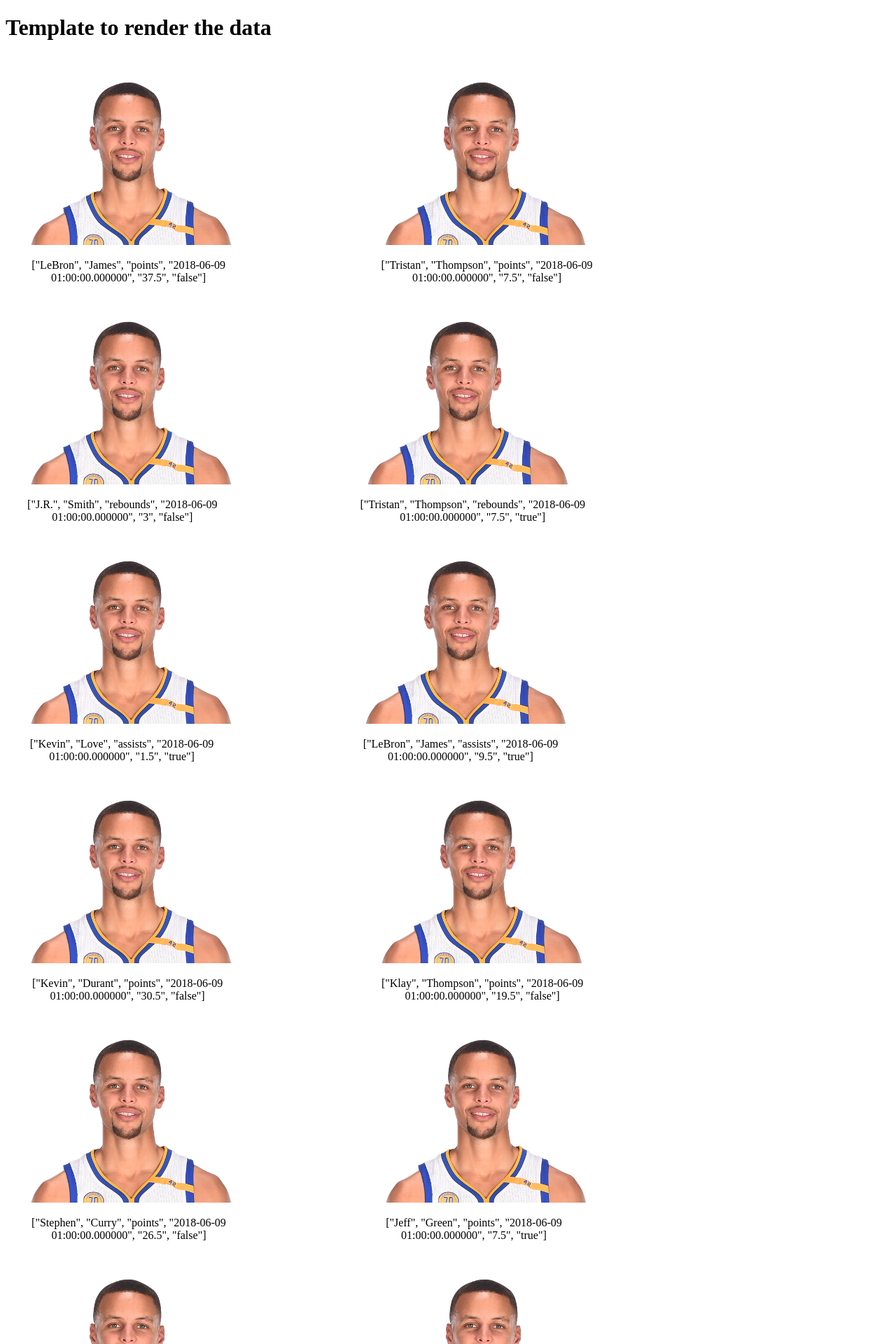
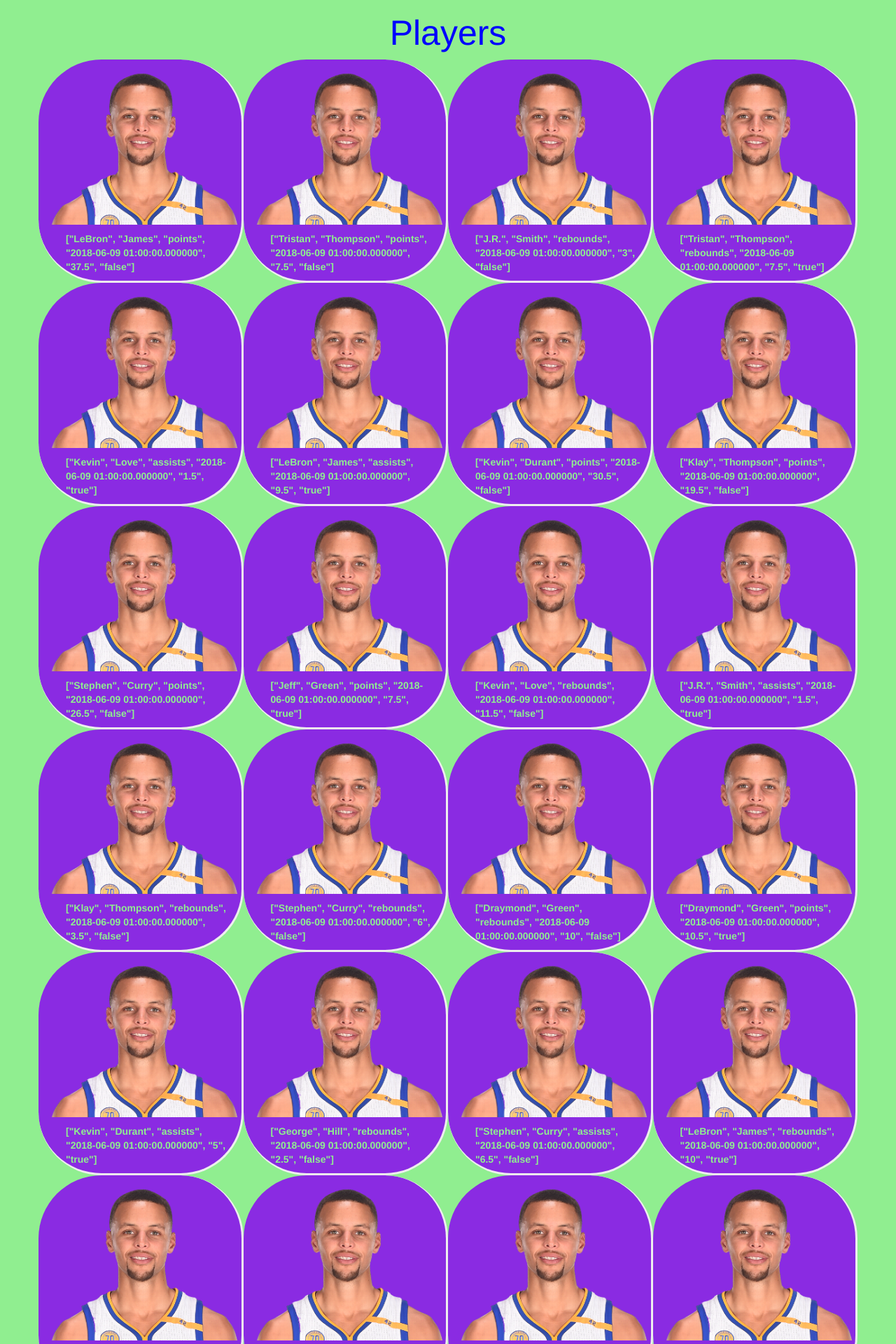
Before and after one commit to katikireddyh/SampleApp-master, a Rails app: page /bets/1 in a window 1280 px wide. Shown: the top 1920 px of the page at 70% size. Run offline with Rails 7, Linux system fonts and the light colour scheme.

Commit message:
organize the players

```diff
--- a/app/views/bets/bets.html.erb
+++ b/app/views/bets/bets.html.erb
@@ -1,15 +1,24 @@
+<!DOCTYPE html>
+<html lang="en">
+<head>
+  <title>Bootstrap Example</title>
+  <meta charset="utf-8">
+  <meta name="viewport" content="width=device-width, initial-scale=1">
+  <link rel="stylesheet" href="https://maxcdn.bootstrapcdn.com/bootstrap/3.3.7/css/bootstrap.min.css">
+  <script src="https://ajax.googleapis.com/ajax/libs/jquery/3.3.1/jquery.min.js"></script>
+  <script src="https://maxcdn.bootstrapcdn.com/bootstrap/3.3.7/js/bootstrap.min.js"></script>
+</head>
+<body class="container" style="color: lightgreen; background-color: lightgreen;">
+  <h1 style="text-align: center; font-size: 5rem;color: blue;">Players</h1>
 
-<body class="col-sm-3">
-<h1>Template to render the data</h1>
-<!-- Dont forget to change the time from UTC to EST -->
-<!-- Try to render this data in bootstrap column grid-->
-
-<% @filtered_arrays.each do |array| %>
-
-  <div style="display: inline-block;" class="form-group">
-    <p class="form-control"> <%= image_tag("curry.png")  %></p>
-    <p class="form-control" style="width: 70%; text-align: center;" ="c"><%= array %></p>
+  <div class="row">
+    <%  @filtered_arrays.each do |array| %>
+      <div class="col-sm-3" style="background-color: blueviolet; border-radius: 90px;     border-right-style: inset;
+    border-bottom-style: inset;">
+        <p><%= image_tag("curry.png",  :style=>" width: 325px; position: relative; right: 30px;")  %></p>
+        <p class="palyers" style="margin-left: 24px; font-weight: 600;"><%= array %></p>
+      </div>
+    <% end %>
   </div>
-
-<% end %>
 </body>
+</html>
```
Also changed, not shown: 1 other file.
